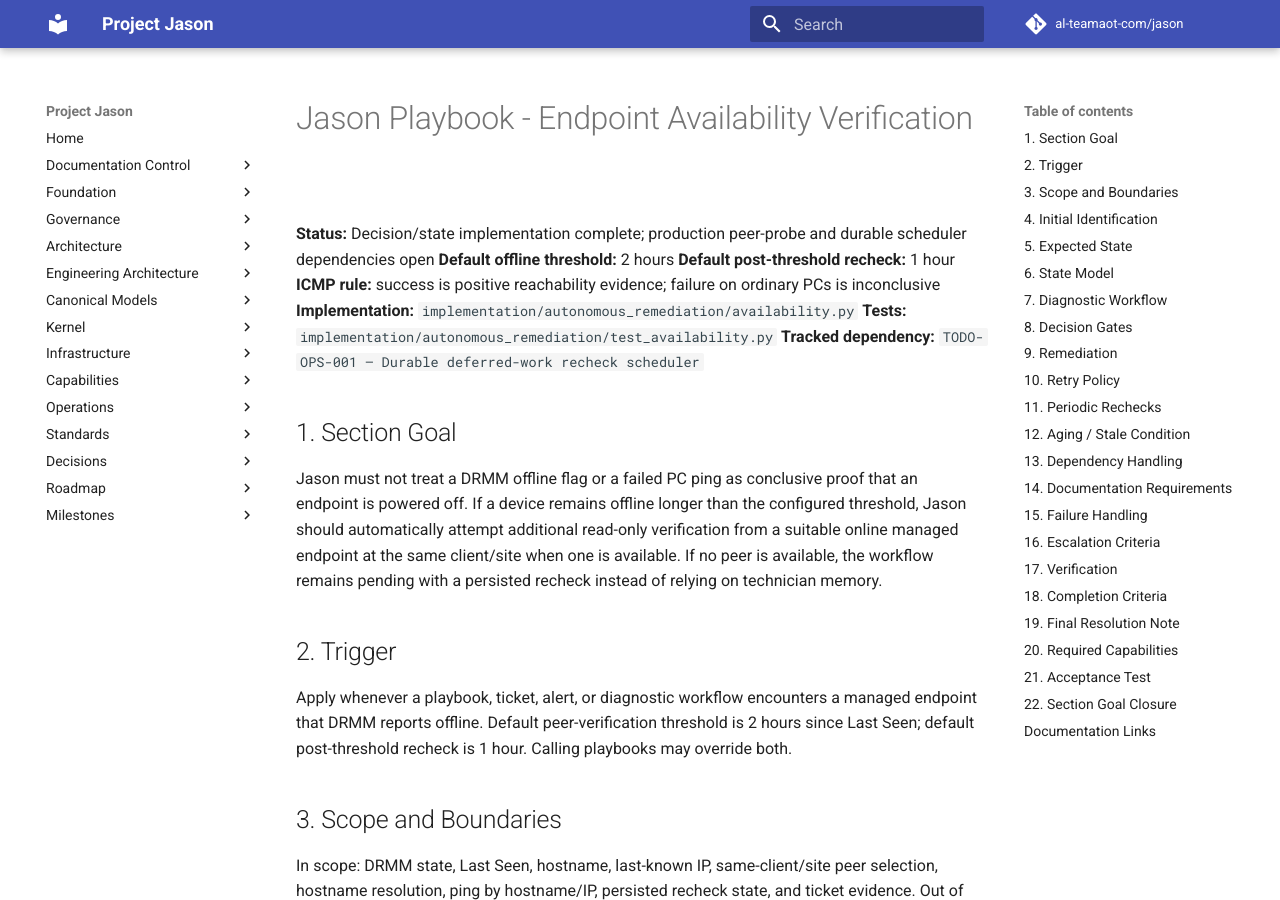
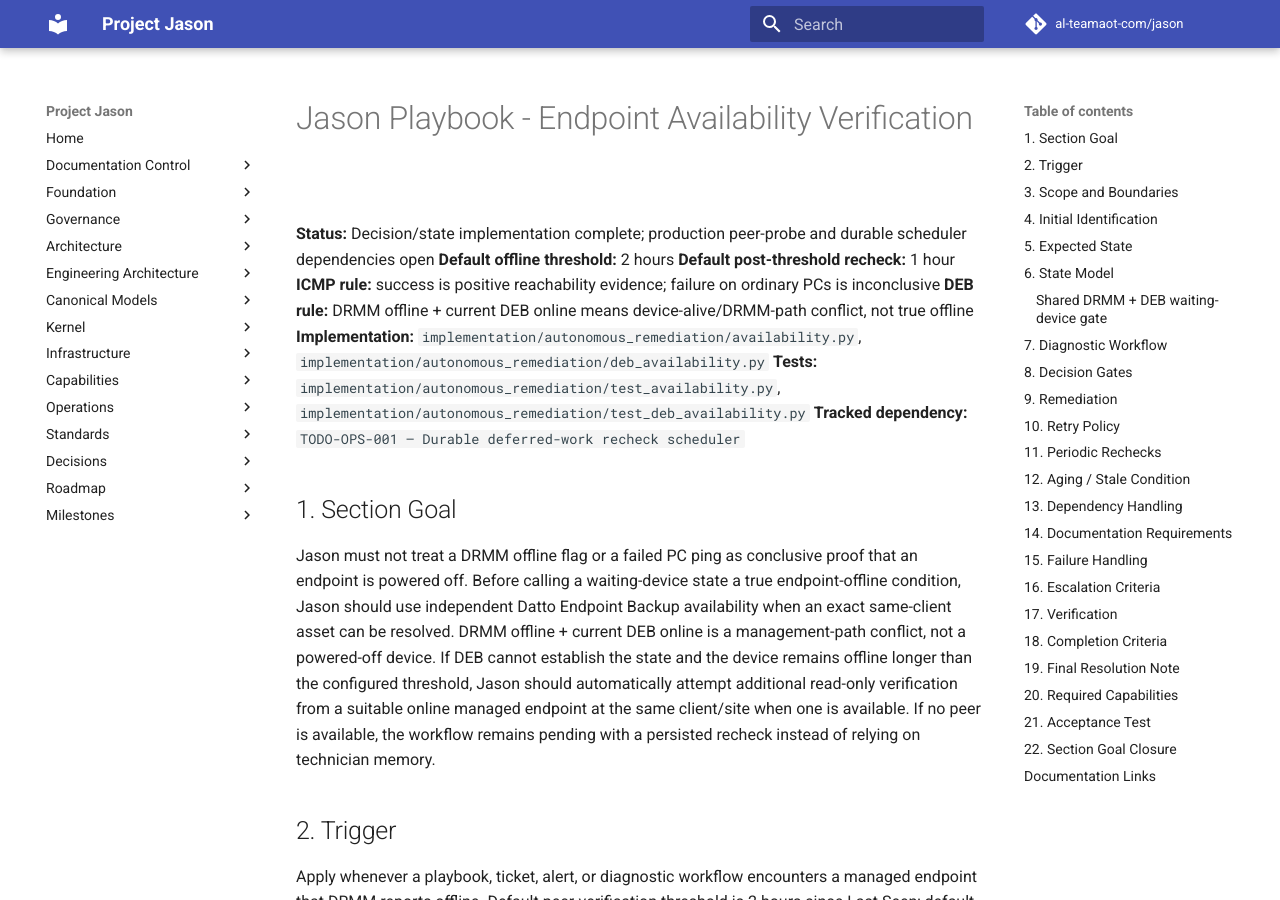
Before and after one commit to al-teamaot-com/jason, an MkDocs documentation site: the page built from docs/operations/Endpoint-Availability-Verification-Playbook.md, in a window 1280 px wide and 900 px high. Built offline with MkDocs 1.6.1 and Material for MkDocs 9.7.7, drawn with Linux system fonts in a browser that asks for light colours; comment, search, counter and statistics services are not loaded; some of the changed text lies outside the part shown.

Commit message:
Document shared DEB waiting-device verification

```diff
--- a/docs/operations/Endpoint-Availability-Verification-Playbook.md
+++ b/docs/operations/Endpoint-Availability-Verification-Playbook.md
@@ -4,13 +4,14 @@
 **Default offline threshold:** 2 hours
 **Default post-threshold recheck:** 1 hour
 **ICMP rule:** success is positive reachability evidence; failure on ordinary PCs is inconclusive
-**Implementation:** `implementation/autonomous_remediation/availability.py`
-**Tests:** `implementation/autonomous_remediation/test_availability.py`
+**DEB rule:** DRMM offline + current DEB online means device-alive/DRMM-path conflict, not true offline
+**Implementation:** `implementation/autonomous_remediation/availability.py`, `implementation/autonomous_remediation/deb_availability.py`
+**Tests:** `implementation/autonomous_remediation/test_availability.py`, `implementation/autonomous_remediation/test_deb_availability.py`
 **Tracked dependency:** `TODO-OPS-001 — Durable deferred-work recheck scheduler`
 
 ## 1. Section Goal
 
-Jason must not treat a DRMM offline flag or a failed PC ping as conclusive proof that an endpoint is powered off. If a device remains offline longer than the configured threshold, Jason should automatically attempt additional read-only verification from a suitable online managed endpoint at the same client/site when one is available. If no peer is available, the workflow remains pending with a persisted recheck instead of relying on technician memory.
+Jason must not treat a DRMM offline flag or a failed PC ping as conclusive proof that an endpoint is powered off. Before calling a waiting-device state a true endpoint-offline condition, Jason should use independent Datto Endpoint Backup availability when an exact same-client asset can be resolved. DRMM offline + current DEB online is a management-path conflict, not a powered-off device. If DEB cannot establish the state and the device remains offline longer than the configured threshold, Jason should automatically attempt additional read-only verification from a suitable online managed endpoint at the same client/site when one is available. If no peer is available, the workflow remains pending with a persisted recheck instead of relying on technician memory.
 
 ## 2. Trigger
 
@@ -31,6 +32,17 @@
 ## 6. State Model
 
 Persist: online, recently_offline, peer_verification_due, peer_unavailable, reachable_outside_drmm, offline_likely, inconclusive, identification_blocked, or escalated. Persist observed time, Last Seen, offline age, peer used, probe results, next recheck time, and interpretation.
+
+### Shared DRMM + DEB waiting-device gate
+
+Before an existing Jason work item remains in `Waiting Device Access`, evaluate:
+
+- **DRMM online** -> resume normal work.
+- **DRMM offline + DEB offline** -> `offline_corroborated`; waiting for device access is supported by two independent providers.
+- **DRMM offline + DEB online** -> `deb_online_drmm_offline`; the device is independently alive, but DRMM management access is unavailable. Do not say the device is powered off. An already-dispatched provider job may be polled safely; do not dispatch a new DRMM action until DRMM access is restored.
+- **DRMM offline + DEB not found/unavailable/ambiguous** -> `drmm_offline_unconfirmed`; preserve waiting/recheck behavior but label the endpoint state as unconfirmed.
+
+When duplicate exact-name DEB assets exist, prefer one online record only when its activity is recent and newer than every stale offline duplicate. If multiple current/conflicting records remain, fail closed as ambiguous.
 
 ## 7. Diagnostic Workflow
 
```
